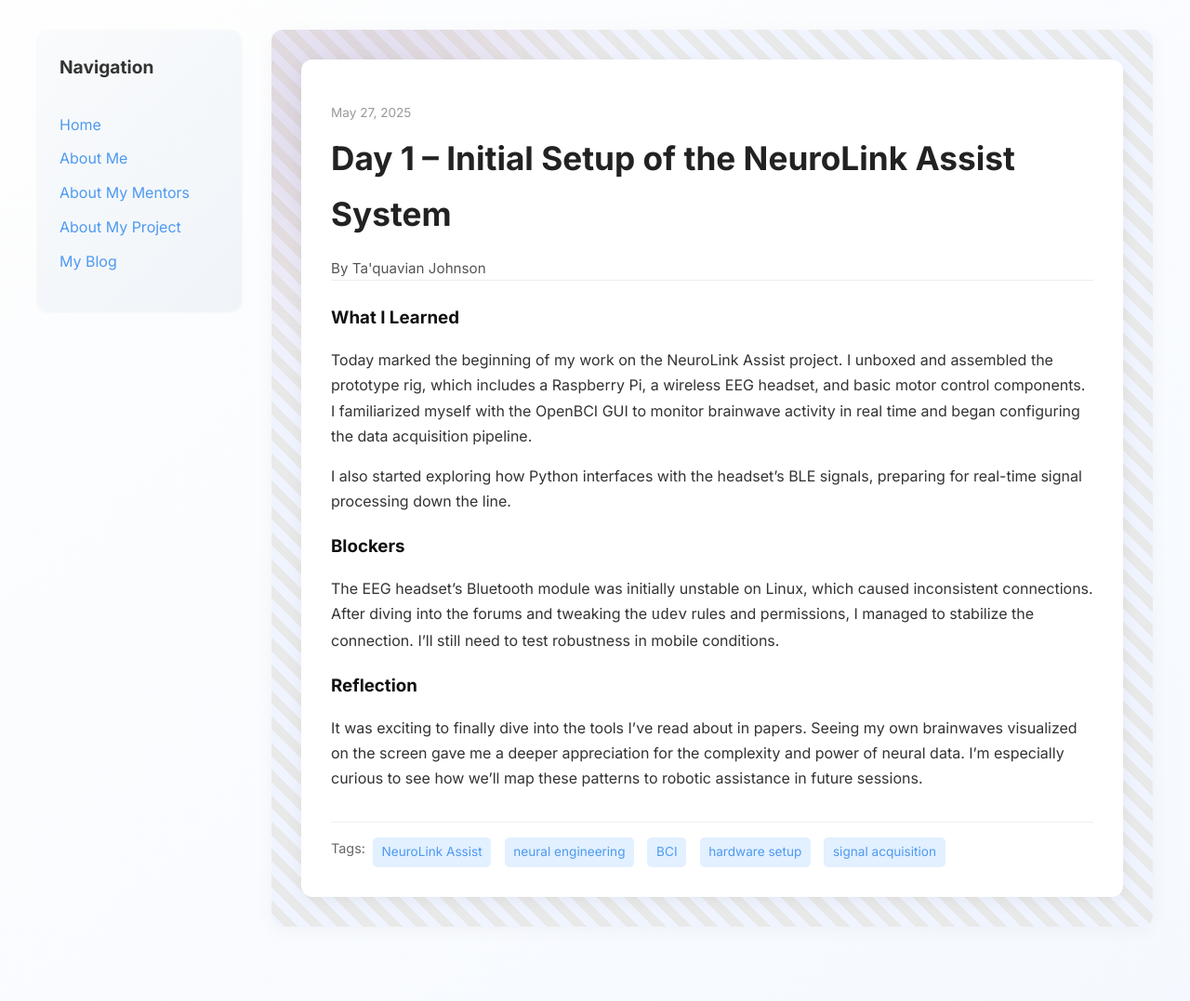
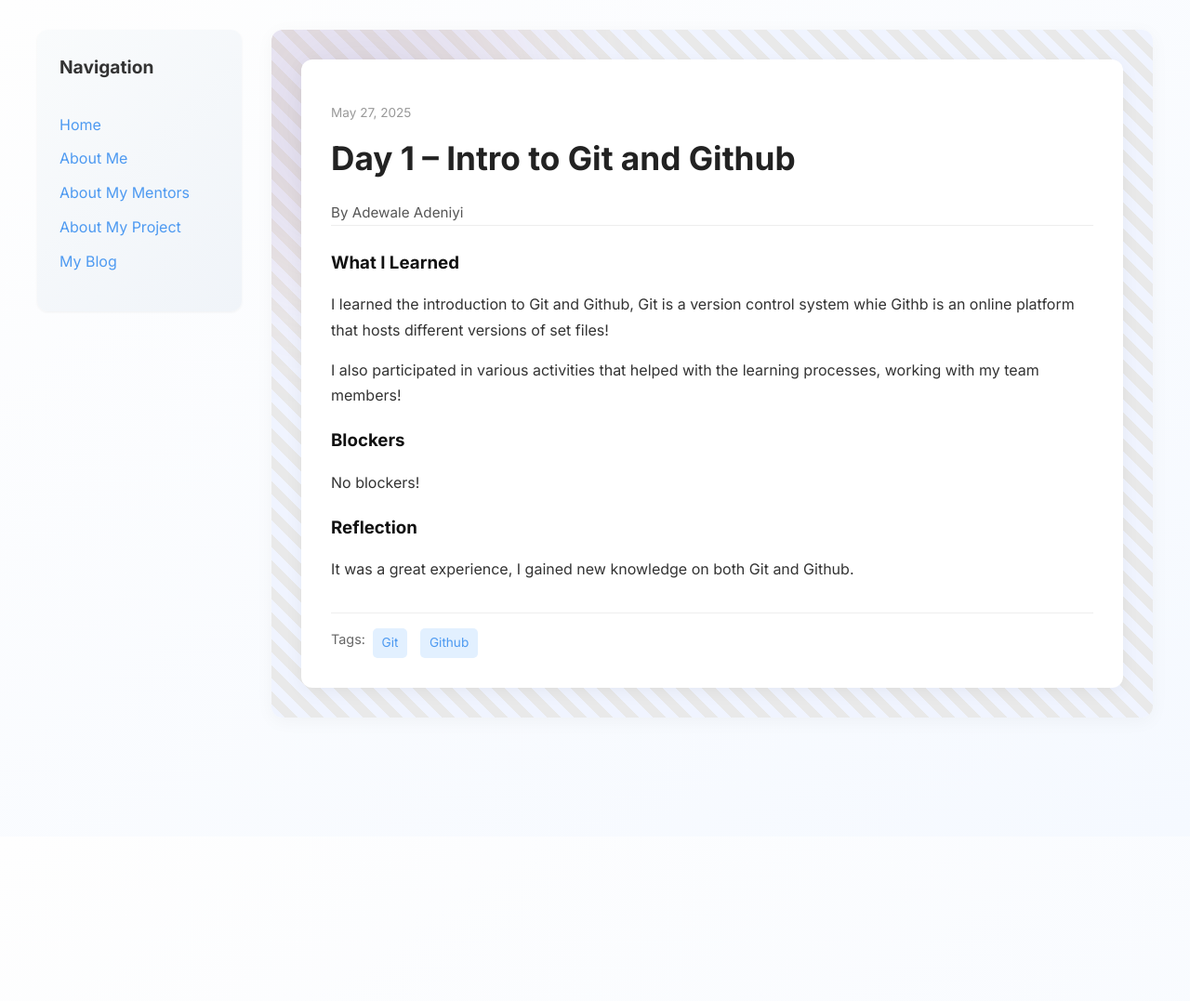
Before and after one commit to Samoj12/Samoj12.github.io, a Jekyll site: the page built from _posts/2025-05-27-day-1.md, in a window 1280 px wide. Shown: the whole page at 93% size. Built offline with Jekyll 4.4.1, drawn with Linux system fonts in a browser that asks for light colours; after the commit the page ends 900 px from its top, so only the background shows below that.

Commit message:
Update 2025-05-27-day-1.md

```diff
--- a/_posts/2025-05-27-day-1.md
+++ b/_posts/2025-05-27-day-1.md
@@ -1,19 +1,19 @@
 ---
 layout: post
-title: "Day 1 – Initial Setup of the NeuroLink Assist System"
+title: "Day 1 – Intro to Git and Github"
 date: 2025-05-27
-author: Ta'quavian Johnson
+author: Adewale Adeniyi
 permalink: /day1.html
-tags: ["NeuroLink Assist", "neural engineering", "BCI", "hardware setup", "signal acquisition"]
+tags: ["Git", "Github"]
 
 what_i_learned: |
-  Today marked the beginning of my work on the NeuroLink Assist project. I unboxed and assembled the prototype rig, which includes a Raspberry Pi, a wireless EEG headset, and basic motor control components. I familiarized myself with the OpenBCI GUI to monitor brainwave activity in real time and began configuring the data acquisition pipeline.
+  I learned the introduction to Git and Github, Git is a version control system whie Githb is an online platform that hosts different versions of set files!
 
-  I also started exploring how Python interfaces with the headset's BLE signals, preparing for real-time signal processing down the line.
+  I also participated in various activities that helped with the learning processes, working with my team members!
 
 blockers: |
-  The EEG headset’s Bluetooth module was initially unstable on Linux, which caused inconsistent connections. After diving into the forums and tweaking the `udev` rules and permissions, I managed to stabilize the connection. I’ll still need to test robustness in mobile conditions.
+  No blockers!
 
 reflection: |
-  It was exciting to finally dive into the tools I’ve read about in papers. Seeing my own brainwaves visualized on the screen gave me a deeper appreciation for the complexity and power of neural data. I’m especially curious to see how we’ll map these patterns to robotic assistance in future sessions.
+  It was a great experience, I gained new knowledge on both Git and Github.
 ---
```
